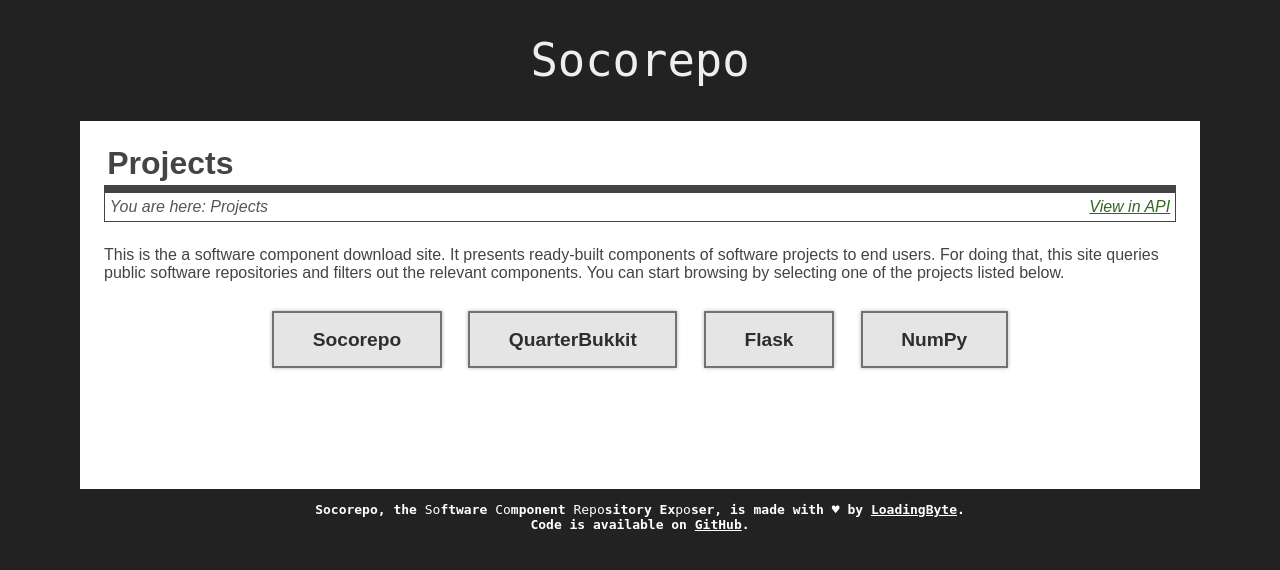
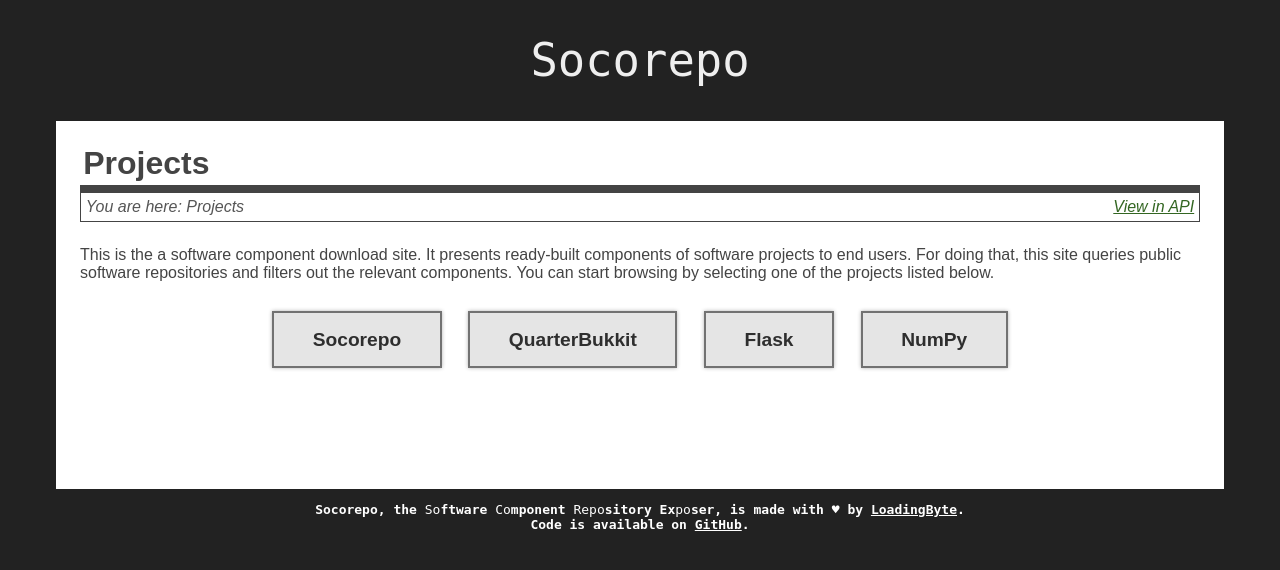
Before and after one commit to LoadingByte/socorepo, a Flask app: page / in a window 1280 px wide. Shown: the top 570 px of the page. Run offline with Flask 2, Linux system fonts and the light colour scheme.

Commit message:
Improve layout CSS

```diff
--- a/socorepo/static/layout.css
+++ b/socorepo/static/layout.css
@@ -1,6 +1,5 @@
 body {
-    max-width: 70em;
-    margin: auto;
+    margin: 0;
 
     font-family: sans-serif;
     background-color: #222;
@@ -13,11 +12,12 @@
     font-family: monospace;
     font-size: 3.5em;
     color: #eee;
-    background-color: #222;
 }
 
 main {
+    margin: auto;
     padding: 1.5em;
+    max-width: 70em;
     min-height: 20em;
 
     color: #444;
@@ -60,7 +60,6 @@
     font-family: monospace;
     font-weight: bold;
     color: #fff;
-    background-color: #222;
 }
 
 footer em {
```
